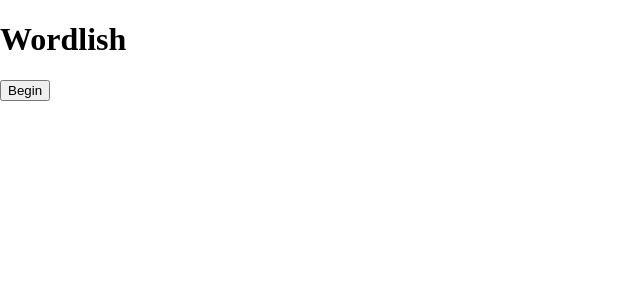
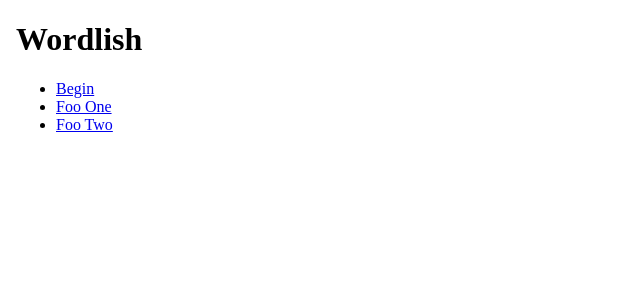
Before and after one commit to MahmoudGh01/course-project, a React (Vite) app: page / in a window 1280 px wide. Shown: the top 300 px of the page, without its empty margins (0-640 px from the left). Built offline with nearby package versions, Linux system fonts and the light colour scheme.

Commit message:
feat: implement React Router for navigation

```diff
--- a/eslint.config.js
+++ b/eslint.config.js
@@ -1,3 +1,3 @@
 import config from "@christopherjbaker/eslint-config/react-strict"
 
-export default [...config]
+export default [{ ignores: ["dist"] }, ...config]
--- a/package.json
+++ b/package.json
@@ -15,7 +15,8 @@
   "dependencies": {
     "classnames": "^2.5.1",
     "react": "^19.2.0",
-    "react-dom": "^19.2.0"
+    "react-dom": "^19.2.0",
+    "react-router": "^7.13.1"
   },
   "devDependencies": {
     "@christopherjbaker/eslint-config": "^3.1.4",
--- a/src/App.tsx
+++ b/src/App.tsx
@@ -1,25 +1,21 @@
-import { useState } from "react"
+import { lazy } from "react"
+import { Route, Routes } from "react-router"
 
-import Play from "./Play"
-import Start from "./Start"
+import AppLayout from "./AppLayout"
+import Foo from "./Foo"
+
+const Play = lazy(() => import("./Play"))
+const Start = lazy(() => import("./Start"))
 
 const App: React.FC = () => {
-  const [active, setActive] = useState(false)
-
-  if (!active) {
-    return (
-      <>
-        <h1>Wordlish</h1>
-        <Start onStart={() => setActive(true)} />
-      </>
-    )
-  }
-
   return (
-    <>
-      <h1>Wordlish</h1>
-      <Play />
-    </>
+    <Routes>
+      <Route Component={AppLayout}>
+        <Route index Component={Start} />
+        <Route path="/play" Component={Play} />
+        <Route path="/foo/:slug" Component={Foo} />
+      </Route>
+    </Routes>
   )
 }
 
--- /dev/null
+++ b/src/AppLayout/AppLayout.tsx
@@ -0,0 +1,12 @@
+import { Outlet } from "react-router"
+
+const AppLayout: React.FC = () => {
+  return (
+    <div>
+      <h1>Wordlish</h1>
+      <Outlet />
+    </div>
+  )
+}
+
+export default AppLayout
--- /dev/null
+++ b/src/AppLayout/index.ts
@@ -0,0 +1 @@
+export { default } from "./AppLayout"
--- /dev/null
+++ b/src/Foo/Foo.tsx
@@ -0,0 +1,9 @@
+import { useParams } from "react-router"
+
+const Foo: React.FC = () => {
+  const { slug } = useParams()
+
+  return <div>Foo {slug}</div>
+}
+
+export default Foo
--- /dev/null
+++ b/src/Foo/index.ts
@@ -0,0 +1 @@
+export { default } from "./Foo"
--- a/src/Play/Play.tsx
+++ b/src/Play/Play.tsx
@@ -4,7 +4,7 @@ import Guesses from "./Guesses"
 import Keyboard from "./Keyboard"
 import { type State, createState, getLetterState } from "./logic"
 
-const Play: React.FC = () => {
+const Play: React.FC = (props) => {
   const [state, setState] = useState<State>(() => createState())
 
   return (
--- a/src/Start/Start.tsx
+++ b/src/Start/Start.tsx
@@ -1,7 +1,19 @@
-const Start: React.FC<{ onStart: () => void }> = ({ onStart }) => {
+import { Link } from "react-router"
+
+const Start: React.FC = () => {
   return (
     <>
-      <button onClick={() => onStart()}>Begin</button>
+      <ul>
+        <li>
+          <Link to="/play">Begin</Link>
+        </li>
+        <li>
+          <Link to="/foo/one">Foo One</Link>
+        </li>
+        <li>
+          <Link to="/foo/two">Foo Two</Link>
+        </li>
+      </ul>
     </>
   )
 }
--- a/src/global.css
+++ b/src/global.css
@@ -1,3 +1,3 @@
 body {
-  margin: 0;
+  margin: 1em;
 }
--- a/src/main.tsx
+++ b/src/main.tsx
@@ -1,5 +1,6 @@
 import { StrictMode } from "react"
 import { createRoot } from "react-dom/client"
+import { BrowserRouter } from "react-router"
 
 import "./global.css"
 import App from "./App.tsx"
@@ -9,6 +10,8 @@ if (!root) throw new Error("Cannot find #root")
 
 createRoot(root).render(
   <StrictMode>
-    <App />
+    <BrowserRouter>
+      <App />
+    </BrowserRouter>
   </StrictMode>,
 )
```
Also changed, not shown: 1 other file (tests, documents, lock files or other folders).
